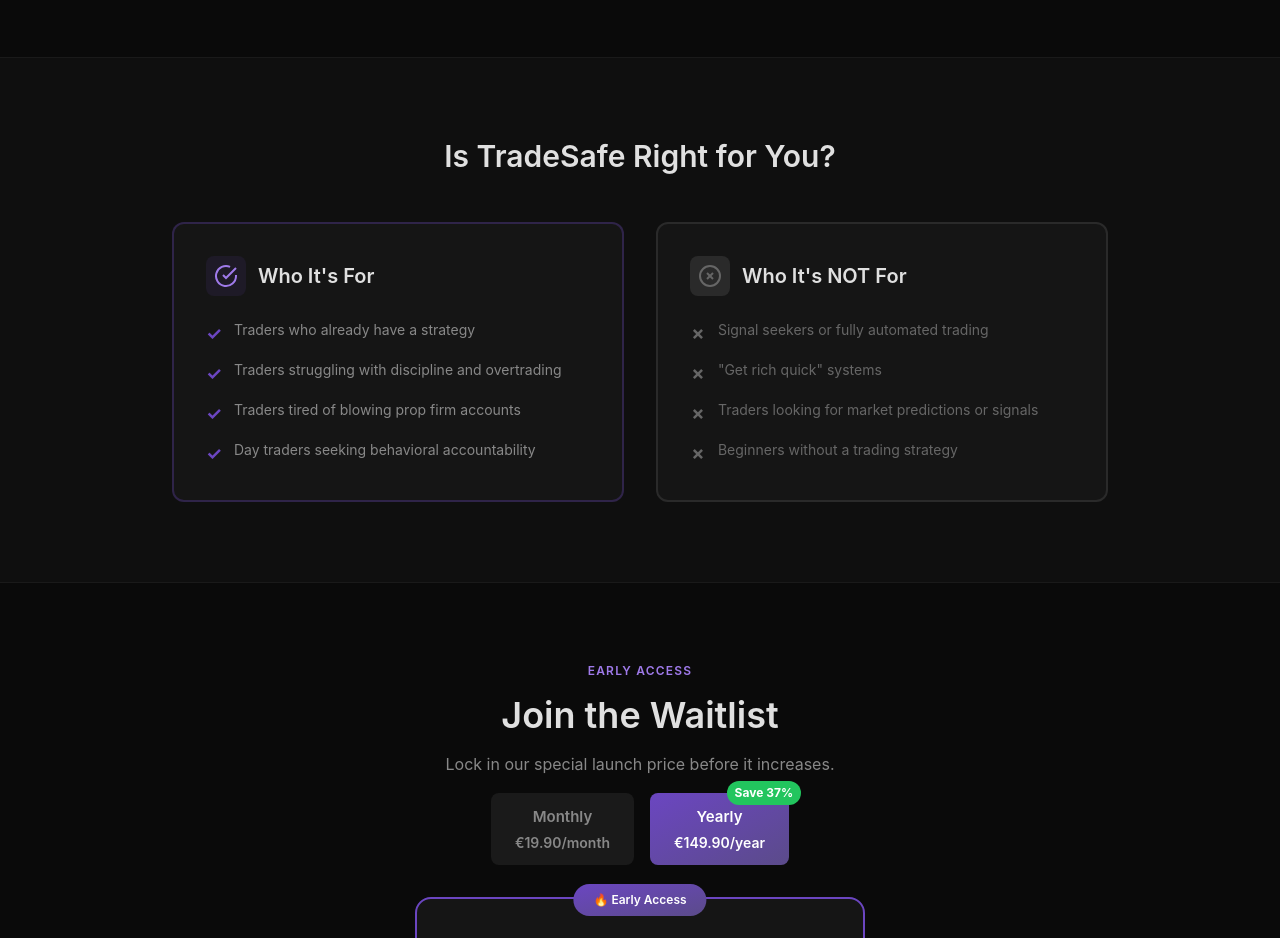
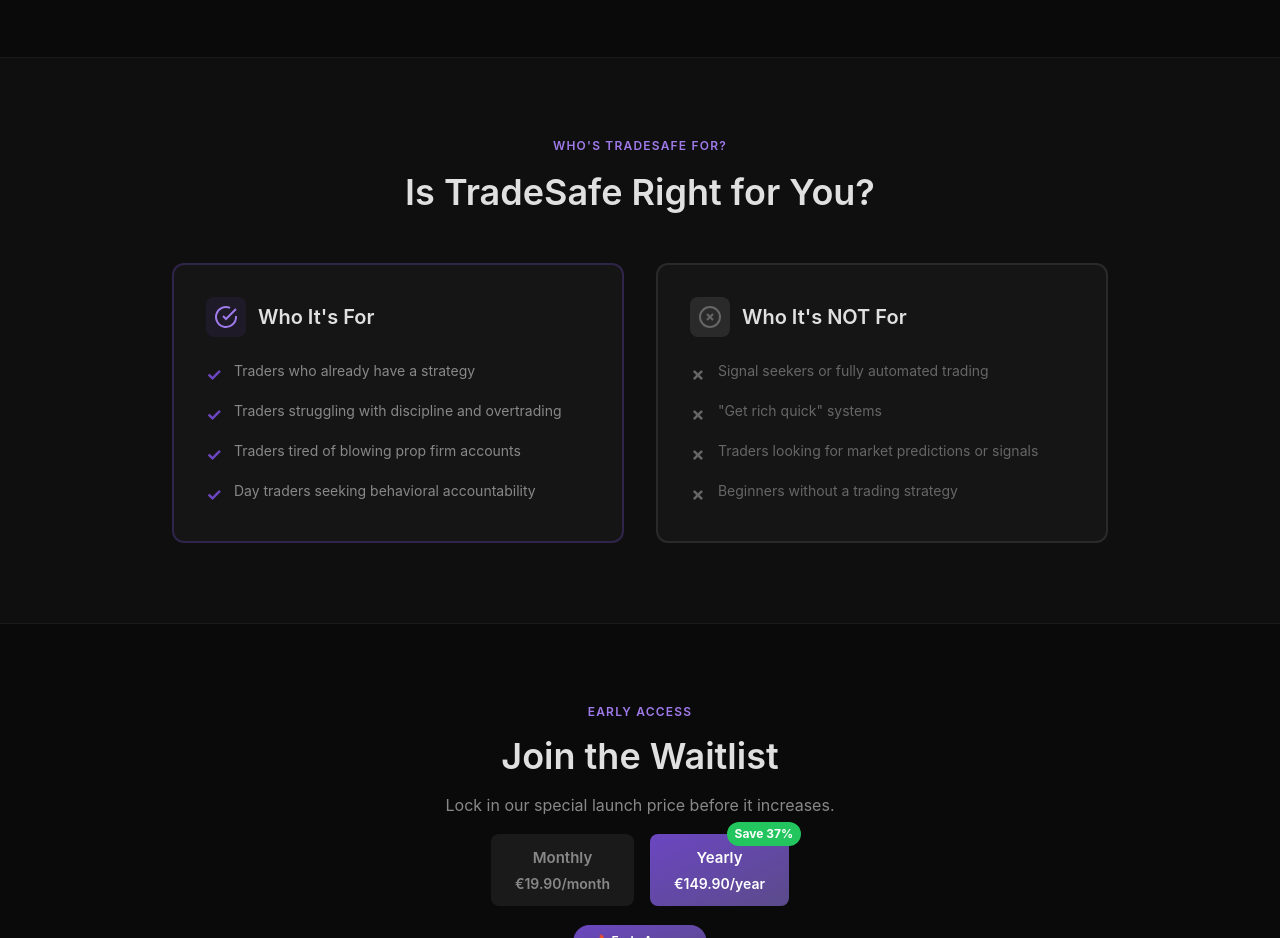
Before and after one commit to Trade-Safe/tradesafe-landing, a Next.js app: page / in a window 1280 px wide. Shown: the part 3120-4058 px from the top of the page. Built offline with nearby package versions, Linux system fonts and the light colour scheme.

Commit message:
Update WhoIsThisFor.tsx

```diff
--- a/components/WhoIsThisFor.tsx
+++ b/components/WhoIsThisFor.tsx
@@ -2,9 +2,15 @@ export default function WhoIsThisFor() {
   return (
     <section className="py-20 bg-[#0f0f0f] border-t border-[#1a1a1a]">
       <div className="max-w-[1000px] mx-auto px-8">
-        <h2 className="text-3xl font-semibold text-[#e0e0e0] text-center mb-12">
-          Is TradeSafe Right for You?
-        </h2>
+        {/* Header avec label + titre - AJOUTÉ */}
+        <div className="text-center mb-12">
+          <div className="text-primary-light text-xs font-semibold uppercase tracking-widest mb-4">
+            Who's TradeSafe For?
+          </div>
+          <h2 className="text-4xl font-semibold text-[#e0e0e0] leading-tight">
+            Is TradeSafe Right for You?
+          </h2>
+        </div>
 
         <div className="grid md:grid-cols-2 gap-8">
           {/* Who It's For */}
```
